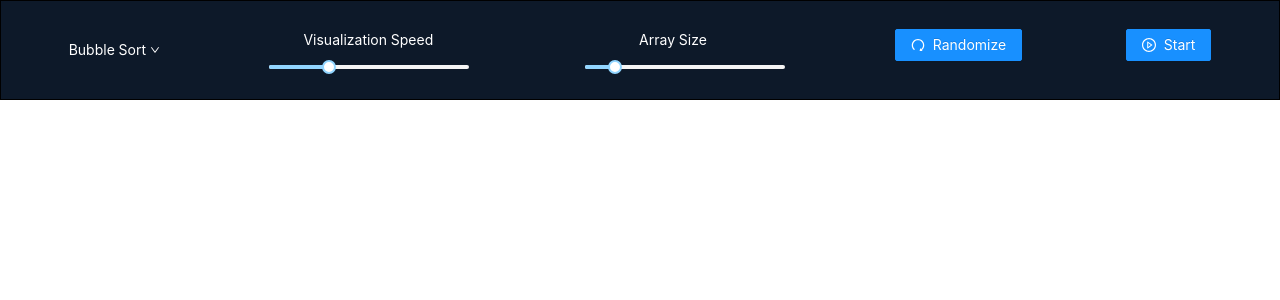
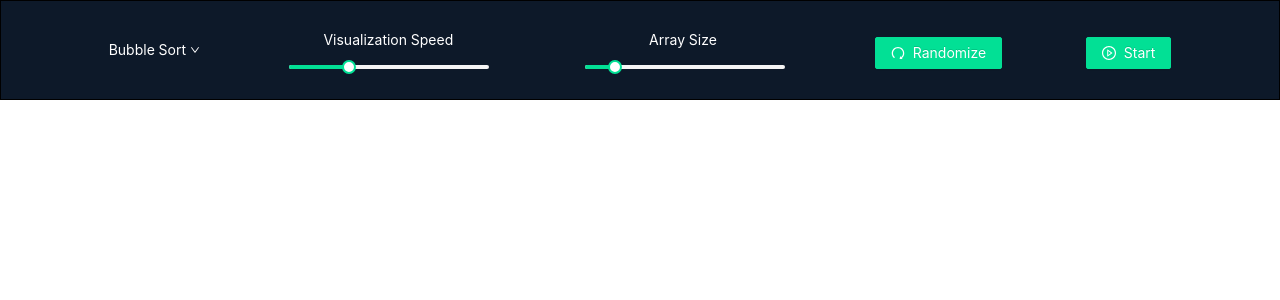
Before and after one commit to KarimElghamry/sorting-visualizer, a React (Create React App) app: page / in a window 1280 px wide. Shown: the top 300 px of the page. Built offline with nearby package versions, Linux system fonts and the light colour scheme.

Commit message:
change: padding and colors

```diff
--- a/src/components/homeHeader/homeHeader.jsx
+++ b/src/components/homeHeader/homeHeader.jsx
@@ -30,25 +30,25 @@ export function HomeHeader({ algorithms, onAlgorithmChange, currentAlgorithm })
                     algorithms={algorithms}
                     onAlgorithmChange={(algo) => onAlgorithmChange(algo)}
                 />
-                <div style={{ marginLeft: 60 }}>
+                <div >
                     <div style={{ marginLeft: 40 }}>
                         Visualization Speed
                     </div>
-                    <Slider defaultValue={30} style={{ width: 200 }} />
+                    <Slider defaultValue={30} style={{ width: 200 }} handleStyle={{ borderColor: '#02E095' }} trackStyle={{ background: '#02E095' }} />
                 </div>
-                <div style={{ marginLeft: 60 }}>
-                    <div style={{ marginLeft: 60 }}>
+                <div >
+                    <div style={{ marginLeft: 70 }}>
                         Array Size
                     </div>
-                    <Slider defaultValue={100} min={30} max={500} style={{ width: 200 }} />
+                    <Slider defaultValue={100} min={30} max={500} style={{ width: 200 }} handleStyle={{ borderColor: '#02E095' }} trackStyle={{ background: '#02E095' }} />
                 </div>
-                <div style={{ marginLeft: 60 }}>
-                    <Button type="primary" icon={<RedoOutlined />}>
+                <div style={{ marginTop: 8 }}>
+                    <Button type="primary" style={{ background: '#02E095', borderColor: '#02E095' }} icon={<RedoOutlined />}>
                         Randomize
                     </Button>
                 </div>
-                <div style={{ marginLeft: 60 }}>
-                    <Button type="primary" icon={<PlayCircleOutlined />}>
+                <div style={{ marginTop: 8 }}>
+                    <Button type="primary" style={{ background: '#02E095', borderColor: '#02E095' }} icon={<PlayCircleOutlined />}>
                         Start
                     </Button>
                 </div>
```
